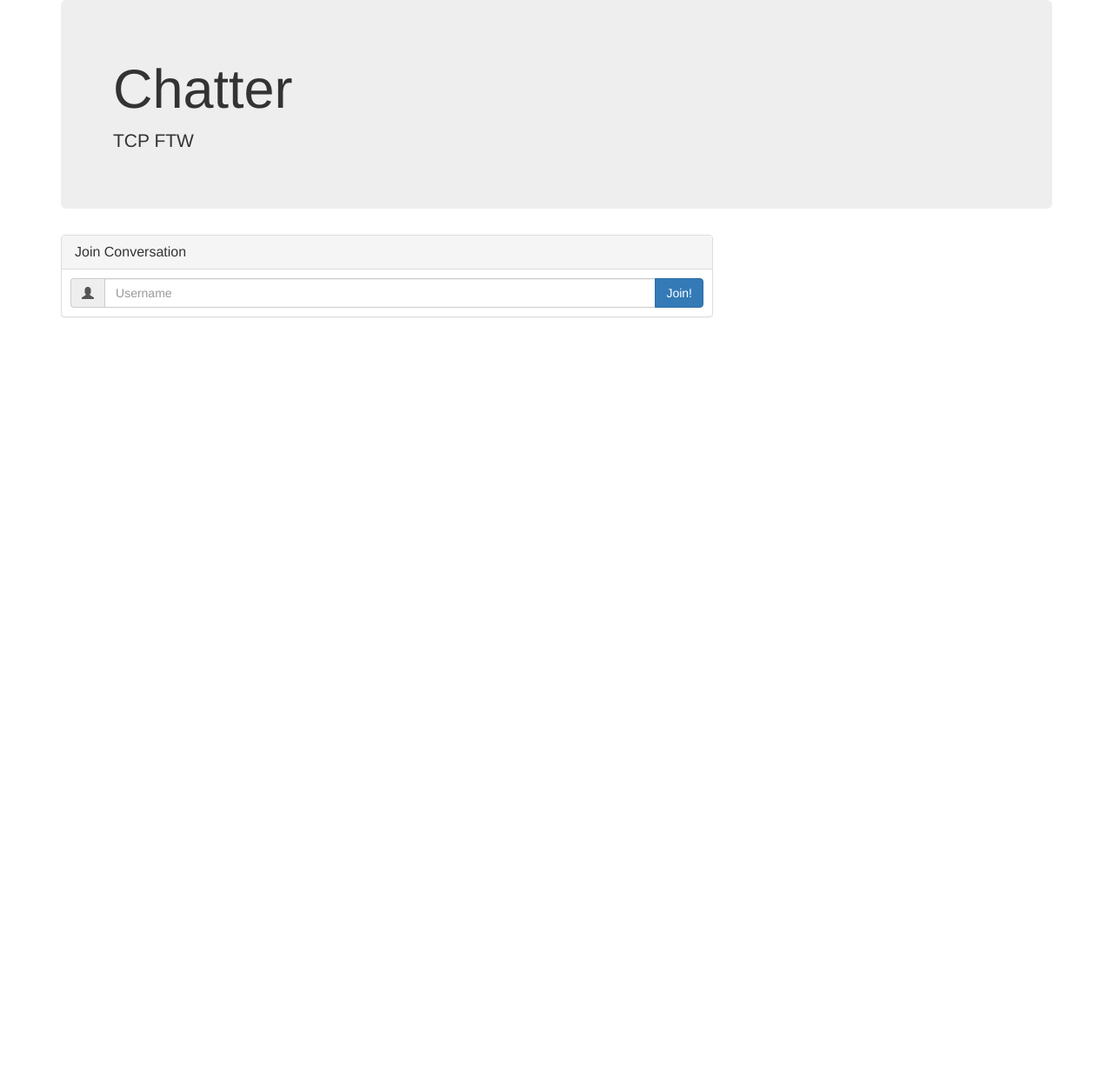
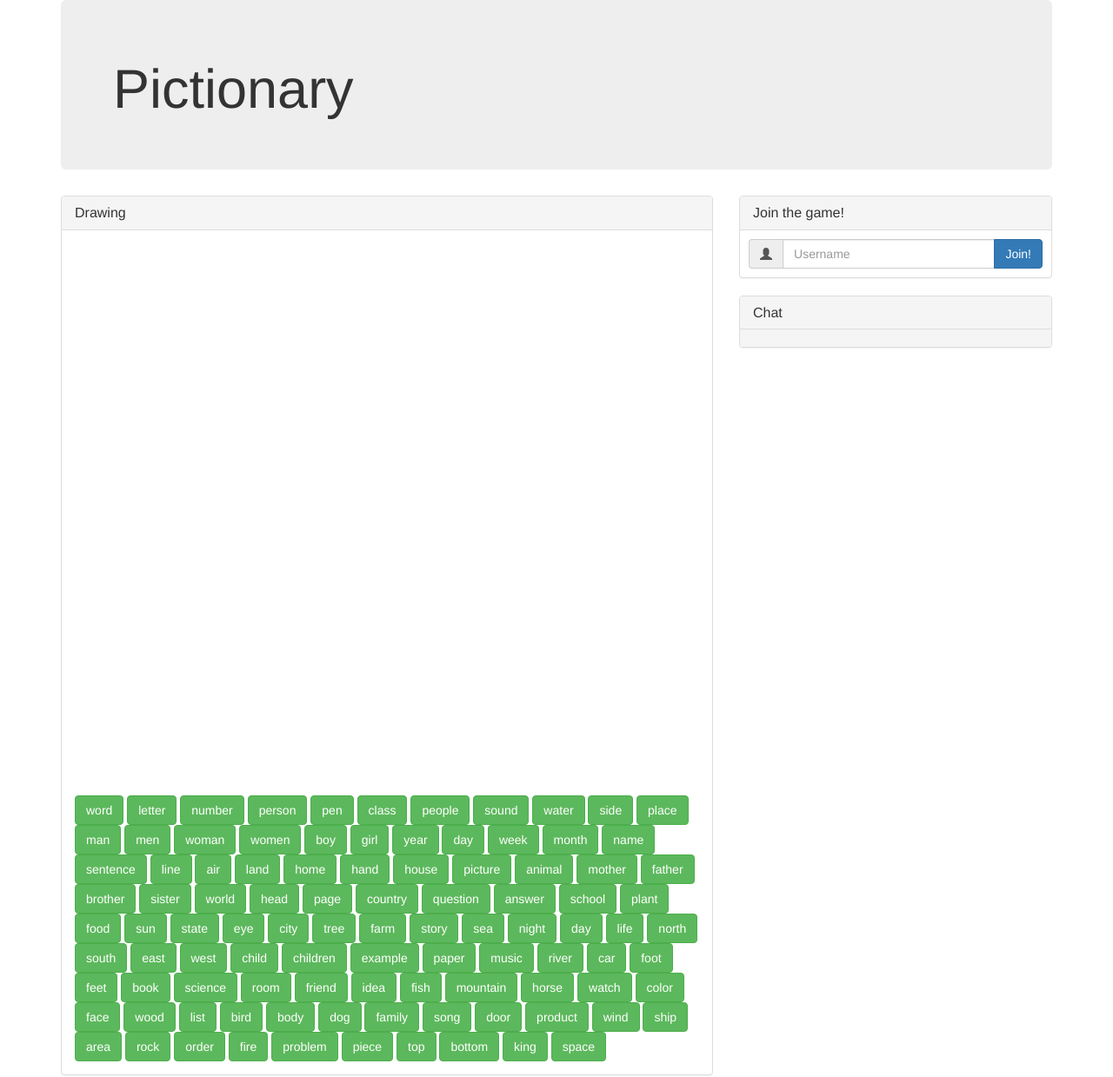
Before and after one commit to TreetopFlyer/thinkful-chatroom, a website: page public/index.html in a window 1280 px wide. Shown: the whole page at 87% size. Before the commit the page ends 800 px from the top, so only its background shows below. Drawn offline with nearby package versions, Linux system fonts and the light colour scheme; no server answers.

Commit message:
new factories and bootstrap layout changes

```diff
--- a/public/index.html
+++ b/public/index.html
@@ -4,6 +4,7 @@
         <title>Chatter</title>
         <link rel="stylesheet" href="//netdna.bootstrapcdn.com/bootstrap/3.0.0/css/bootstrap.min.css" />
         <script src="//ajax.googleapis.com/ajax/libs/angularjs/1.2.25/angular.min.js"></script>
+        <script src="//code.jquery.com/jquery-2.1.0.js"></script>
         <script src="/socket.io/socket.io.js"></script>
         <script src="main.js"></script>
         <style>
@@ -19,10 +20,7 @@
             <div class="row">
                 <div class="col-sm-12">
                     <div class="jumbotron">
-                        <h1>Chatter</h1>
-                        <p>
-                            TCP FTW
-                        </p>
+                        <h1>Pictionary</h1>
                     </div>
                 </div>
             </div>
@@ -30,24 +28,41 @@
             <div class="row">
                 <div class="col-sm-8">
 
-                    <div class="panel panel-default" ng-show="messages.log.length > 0">
+                    <div class="panel panel-default">
                         <div class="panel-heading">
-                            <h3 class="panel-title">Messages</h3>
+                            <h3 class="panel-title">Drawing</h3>
+                        </div>
+                        <div class="panel-body">
+                            <canvas ng-drawing ng-interactive="user.drawing" width="800" height="600" style="width:800px; height:600px;"></canvas>
+                        </div>
+                        <div class="panel-body">
+                            <h3 ng-show="user.authenticated">Guesses remaining: <span>{{user.guesses}}</span></h3>
+                            <span ng-repeat="word in words.list">
+                                <button type="button" class="btn btn-success" ng-class="{'disabled':word.guessed}" ng-click="words.click(word.index);">{{word.word}}</button>
+                            </span>
+                        </div>
                     </div>
 
-                        <ul class="Messages list-group">
-                            <li class="list-group-item" ng-repeat="meta in messages.log">
-                                <strong>{{meta.alias}} :</strong>
-                                <span>{{meta.message}}</span>
+                </div>
+                <div class="col-sm-4">
+                    <div class="panel panel-default" ng-show="members.log.length > 0">
+                        <div class="panel-heading">
+                            <h3 class="panel-title">Users Online</h3>
+                        </div>
+                        <ul class="Members list-group">
+                            <li class="list-group-item" ng-repeat="member in members.log">
+                                <span>{{member.alias}}</span>
+                                <span ng-show="member.drawing" class="label label-primary">Drawing!</span>
+                                <span class="badge">{{member.points}}</span>
                             </li>
                         </ul>
                     </div>
 
                     <div class="panel panel-default">
                         <div class="panel-heading">
-                            <h3 class="panel-title">Join Conversation</h3>
+                            <h3 ng-hide="user.authenticated" class="panel-title">Join the game!</h3>
+                            <h3 ng-show="user.authenticated" class="panel-title">Logged in as: <strong>{{user.alias}}</strong></h3>
                         </div>
-
                         <form ng-submit="aliasSubmit();" ng-hide="user.authenticated">
                             <div class="input-group">
                                 <span class="input-group-addon" id="Alias">
@@ -59,7 +74,24 @@
                                 </span>
                             </div>
                         </form>
+                        <form ng-show="user.authenticated" ng-submit="aliasRevoke();">
+                            <button class="btn btn-primary" type="submit">
+                                Sign out
+                            </button>
+                        </form>
+                    </div>
 
+                    <div class="panel panel-default">
+                        <div class="panel-heading">
+                            <h3 class="panel-title">Chat</h3>
+                        </div>
+                        <ul class="Messages list-group">
+                            <li class="list-group-item" ng-repeat="meta in messages.log">
+                                <strong>{{meta.alias}} :</strong>
+                                <span>{{meta.message}}</span>
+                            </li>
+                        </ul>
+                        <div class="panel-footer">
                             <form ng-submit="chatSubmit();" ng-show="user.authenticated">
                                 <div class="input-group">
                                     <input type="text" class="form-control" placeholder="Send a message ..." aria-describedby="Chat" ng-model="user.message">
@@ -68,30 +100,9 @@
                                     </span>
                                 </div>
                             </form>
-
-                        <div class="panel-footer" ng-show="user.authenticated">
-                            <form ng-submit="aliasRevoke();">
-                                <button class="btn btn-primary" type="submit">
-                                    Sign out:
-                                    <strong>{{user.alias}}</strong>
-                                </button>
-                            </form>
+                        </div>
                     </div>
 
-                    </div>
-
-                </div>
-                <div class="col-sm-4">
-                    <div class="panel panel-default" ng-show="members.log.length > 0">
-                        <div class="panel-heading">
-                            <h3 class="panel-title">Users Online</h3>
-                        </div>
-                        <ul class="Members list-group">
-                            <li class="list-group-item" ng-repeat="member in members.log">
-                                {{member.alias}}
-                            </li>
-                        </ul>
-                    </div>
                 </div>
             </div>
 
--- a/public/main.js
+++ b/public/main.js
@@ -1,4 +1,8 @@
 var Chat = angular.module("Chat", []);
+
+Chat.factory("FactorySocket", [function(){
+    return io();
+}])
 
 Chat.factory("FactoryUser", [function(){
     var user = {};
@@ -6,6 +10,9 @@ Chat.factory("FactoryUser", [function(){
     user.id = 0,
     user.message = '';
     user.authenticated = false;
+    user.drawing = false;
+    user.guesses = 3;
+    user.points = 0;
     return user;
 }]);
 
@@ -33,7 +40,9 @@ Chat.factory("FactoryMembers", [function(){
         members.log.push({
             alias: inUserData.alias,
             id: inUserData.id,
-            message: inUserData.message
+            message: inUserData.message,
+            points: inUserData.points,
+            drawing: inUserData.drawing
         });
     };
     members.remove = function(inUserData){
@@ -48,13 +57,134 @@ Chat.factory("FactoryMembers", [function(){
     return members;
 }]);
 
-Chat.controller("ControllerChat", ["$scope", "FactoryUser", "FactoryMessages", "FactoryMembers", function(inScope, inUser, inMessages, inMembers){
-    var sockets = io();
+Chat.factory("FactoryWords", ["FactorySocket", "FactoryUser", function(inSocket, inUser){
+
+    var words = {};
+
+    words.user = inUser;
+    words.socket = inSocket;
+
+    words.all = ["word", "letter", "number", "person", "pen", "class", "people",
+    "sound", "water", "side", "place", "man", "men", "woman", "women", "boy",
+    "girl", "year", "day", "week", "month", "name", "sentence", "line", "air",
+    "land", "home", "hand", "house", "picture", "animal", "mother", "father",
+    "brother", "sister", "world", "head", "page", "country", "question",
+    "answer", "school", "plant", "food", "sun", "state", "eye", "city", "tree",
+    "farm", "story", "sea", "night", "day", "life", "north", "south", "east",
+    "west", "child", "children", "example", "paper", "music", "river", "car",
+    "foot", "feet", "book", "science", "room", "friend", "idea", "fish",
+    "mountain", "horse", "watch", "color", "face", "wood", "list", "bird",
+    "body", "dog", "family", "song", "door", "product", "wind", "ship", "area",
+    "rock", "order", "fire", "problem", "piece", "top", "bottom", "king",
+    "space"];
+
+    words.list = [];
+    for(var i=0; i<words.all.length; i++){
+        words.list.push({word:words.all[i], index:i, guessed:false});
+    }
+
+    words.correct = 0;
+    words.reset = function(){
+        for(var i=0; i<words.all.length; i++){
+            words.all[i].guessed = false;
+        }
+        words.correct = Math.floor(Math.random()*words.list.length);
+    };
+    words.click = function(inIndex){
+        if(words.user.guesses <= 0 || !words.user.authenticated)
+            return;
+
+        words.user.guesses--;
+        words.guess(inIndex);
+        words.socket.emit('guess', inIndex);
+    }
+    words.guess = function(inIndex){
+        words.list[inIndex].guessed = true;
+    }
+    words.socket.on('guess', function(inGuess){
+        console.log("incoming guess", inGuess);
+        words.guess(inGuess);
+    });
+    words.reset();
+
+    return words;
+
+}]);
+
+Chat.directive("ngDrawing", ["FactorySocket", "$parse", function(inSocket, inParser){
+    return {
+        restrict:'A',
+        link: function(inScope, inElement, inAttributes){
+
+            var canvas, context;
+            var handlerDown, handlerMove, handlerUp;
+            var interactivityEnable, interactivityDisable;
+            var draw;
+
+            canvas = $(inElement[0]);
+            context = canvas.get(0).getContext('2d');
+            canvas[0].width = canvas[0].offsetWidth;
+            canvas[0].height = canvas[0].offsetHeight;
+
+            draw = function(inPosition) {
+
+                context.beginPath();
+                context.arc(inPosition.x, inPosition.y, 6, 0, 2 * Math.PI);
+                context.fill();
+            };
+            inSocket.on('draw', draw);
+
+            handlerDown = function(inEvent){
+                canvas.unbind('mousedown', handlerDown);
+                $(document).bind('mouseup', handlerUp);
+                canvas.bind('mousemove', handlerMove);
+            };
+            handlerMove = function(inEvent){
+
+                var offset = canvas.offset();
+                var pos = {x:inEvent.pageX - offset.left, y:inEvent.pageY - offset.top};
+
+                draw(pos);
+                inSocket.emit('draw', pos);
+            };
+            handlerUp = function(inEvent){
+                $(document).unbind('mouseup', handlerUp);
+                canvas.unbind('mousemove', handlerMove);
+                canvas.bind('mousedown', handlerDown);
+            };
+
+
+            interactivityDisable = function(){
+                $(document).unbind('mouseup', handlerUp);
+                canvas.unbind('mousemove', handlerMove);
+                canvas.unbind('mousedown', handlerDown);
+            };
+            interactivityEnable = function(){
+                interactivityDisable();
+                canvas.bind('mousedown', handlerDown);
+            };
+
+            inScope.$watch(function(inScope){
+                return inParser(inAttributes.ngInteractive)(inScope);
+            }, function(inNew, inOld){
+                if(inNew){
+                    interactivityEnable();
+                }else{
+                    interactivityDisable();
+                }
+            });
+        }
+    };
+}]);
+
+Chat.controller("ControllerChat", ["$scope", "FactorySocket", "FactoryUser", "FactoryMessages", "FactoryMembers", "FactoryWords", function(inScope, inSocket, inUser, inMessages, inMembers, inWords){
+
+    var sockets = inSocket;
 
     inScope.user = inUser;
     inScope.messages = inMessages;
     inScope.members = inMembers;
-
+    inScope.words = inWords;
 
     sockets.on('members', function(inMembers){
         for(var i=0; i<inMembers.length; i++){
```
Also changed, not shown: server.js (+7 -1 lines). Lines whose indentation alone changed are shown as unchanged.
